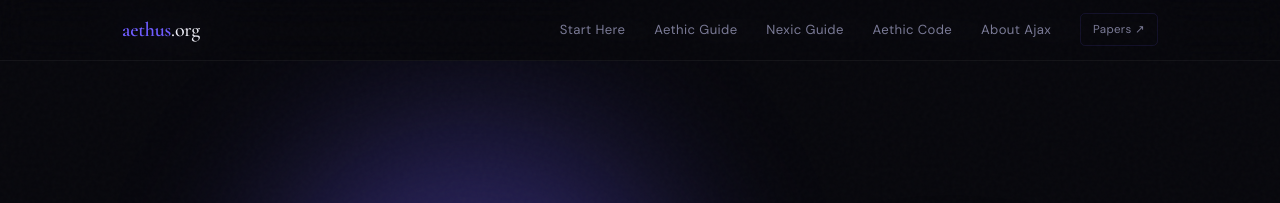
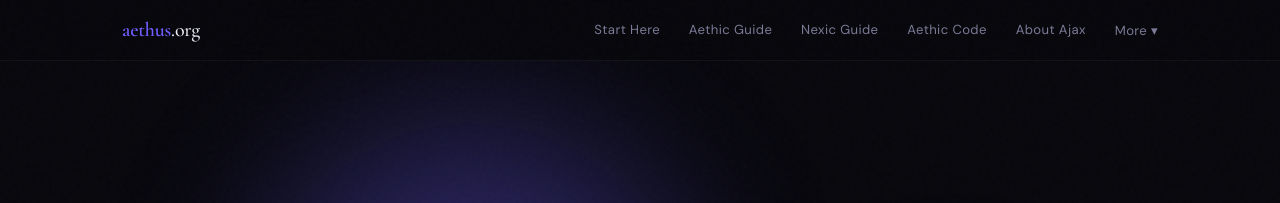
Before and after one commit to brunchwnewton/brunchwnewton.github.io, a Jekyll site: the page built from index.html, in a window 1280 px wide. Shown: the top 203 px of the page. Built offline with Jekyll 4.4.1, drawn with Linux system fonts in a browser that asks for light colours; some of the changed text lies outside the part shown.

Commit message:
Update index.html

```diff
--- a/index.html
+++ b/index.html
@@ -1,13 +1,7 @@
 ---
 layout: default
+title: "aethus.org — Ajax Benander"
 ---
-<!DOCTYPE html>
-<html lang="en">
-<head>
-<meta charset="UTF-8">
-<meta name="viewport" content="width=device-width, initial-scale=1.0">
-<title>aethus.org — Ajax Benander</title>
-<link href="https://fonts.googleapis.com/css2?family=Cormorant+Garamond:ital,wght@0,300;0,400;0,500;0,600;0,700;1,400;1,500&family=JetBrains+Mono:wght@300;400;500&family=DM+Sans:wght@300;400;500;600;700&display=swap" rel="stylesheet">
 <style>
 :root {
   --bg: #07070c;
@@ -46,45 +40,6 @@
 a{color:inherit;text-decoration:none;}
 
 /* ─── TOP NAV ─── */
-.topnav{
-  position:fixed;top:0;left:0;right:0;z-index:200;
-  background:rgba(7,7,12,0.82);
-  backdrop-filter:blur(16px);-webkit-backdrop-filter:blur(16px);
-  border-bottom:1px solid var(--border-subtle);
-  transition:box-shadow 0.3s;
-}
-.topnav.scrolled{box-shadow:0 2px 24px rgba(0,0,0,0.4);}
-.topnav-inner{
-  max-width:1100px;margin:0 auto;
-  display:flex;align-items:center;justify-content:space-between;
-  padding:0.8rem 2rem;
-}
-.topnav-brand{
-  font-family:'Cormorant Garamond',serif;
-  font-size:1.25rem;font-weight:500;
-  color:var(--text-bright);letter-spacing:-0.01em;
-}
-.topnav-brand span{color:var(--accent);font-weight:600;}
-.topnav-links{display:flex;gap:1.8rem;align-items:center;}
-.topnav-links a{
-  font-size:0.82rem;color:var(--text-dim);
-  letter-spacing:0.03em;transition:color 0.2s;
-  position:relative;
-}
-.topnav-links a:hover{color:var(--text-bright);}
-.topnav-links a::after{
-  content:'';position:absolute;bottom:-2px;left:0;
-  width:0;height:1.5px;background:var(--accent);
-  transition:width 0.3s;
-}
-.topnav-links a:hover::after{width:100%;}
-.topnav-links .ext{
-  font-size:0.72rem;padding:0.35rem 0.75rem;
-  border:1px solid var(--border);border-radius:5px;
-  color:var(--text-dim);transition:all 0.2s;
-}
-.topnav-links .ext:hover{border-color:var(--accent);color:var(--accent);}
-.topnav-links .ext::after{display:none;}
 
 /* ─── HERO ─── */
 .hero{
@@ -327,34 +282,14 @@
 /* ─── RESPONSIVE ─── */
 @media(max-width:768px){
   .banners{grid-template-columns:1fr;}
-  .topnav-inner{padding:0.7rem 1rem;}
-  .topnav-links{gap:1rem;}
-  .topnav-links a{font-size:0.75rem;}
-  .section{padding:3rem 1.2rem;}
+        .section{padding:3rem 1.2rem;}
   .hero{padding:5rem 1.2rem 3rem;}
   .banner{min-height:auto;padding:1.5rem;}
 }
 @media(max-width:500px){
-  .topnav-links .hide-mobile{display:none;}
 }
 </style>
-</head>
-<body>
 
-<!-- ═══ TOP NAV ═══ -->
-<nav class="topnav" id="topnav">
-  <div class="topnav-inner">
-    <a href="/" class="topnav-brand"><span>aethus</span>.org</a>
-    <div class="topnav-links">
-      <a href="/start-here.html">Start Here</a>
-      <a href="/aethic-reasoning-guide.html">Aethic Guide</a>
-      <a href="/nexic-reasoning-guide.html">Nexic Guide</a>
-      <a href="/aethic-code/" class="hide-mobile">Aethic Code</a>
-      <a href="/ajax/" class="hide-mobile">About Ajax</a>
-      <a href="https://philpeople.org/profiles/ajax-benander" target="_blank" rel="noopener" class="ext">Papers ↗</a>
-    </div>
-  </div>
-</nav>
 
 <!-- ═══ HERO ═══ -->
 <section class="hero">
@@ -599,7 +534,7 @@
   <div class="section-title">Get in touch</div>
   <div class="contact-row">
     <a href="/ajax/" class="contact-pill"><svg width="16" height="16" viewBox="0 0 24 24" fill="none" stroke="currentColor" stroke-width="2" stroke-linecap="round" stroke-linejoin="round"><path d="M20 21v-2a4 4 0 0 0-4-4H8a4 4 0 0 0-4 4v2"/><circle cx="12" cy="7" r="4"/></svg> About Ajax</a>
-    <a href="mailto:akb9408@rit.edu" class="contact-pill"><svg width="16" height="16" viewBox="0 0 24 24" fill="none" stroke="currentColor" stroke-width="2" stroke-linecap="round" stroke-linejoin="round"><rect width="20" height="16" x="2" y="4" rx="2"/><path d="m22 7-8.97 5.7a1.94 1.94 0 0 1-2.06 0L2 7"/></svg> akb9408@rit.edu</a>
+    <a href="/cdn-cgi/l/email-protection#81e0eae3b8b5b1b9c1f3e8f5afe4e5f4" class="contact-pill"><svg width="16" height="16" viewBox="0 0 24 24" fill="none" stroke="currentColor" stroke-width="2" stroke-linecap="round" stroke-linejoin="round"><rect width="20" height="16" x="2" y="4" rx="2"/><path d="m22 7-8.97 5.7a1.94 1.94 0 0 1-2.06 0L2 7"/></svg> <span class="__cf_email__" data-cfemail="5c3d373e65686c641c2e352872393829">[email&#160;protected]</span></a>
     <a href="https://philpeople.org/profiles/ajax-benander" target="_blank" rel="noopener" class="contact-pill"><svg width="16" height="16" viewBox="0 0 24 24" fill="none" stroke="currentColor" stroke-width="2" stroke-linecap="round" stroke-linejoin="round"><path d="M2 3h6a4 4 0 0 1 4 4v14a3 3 0 0 0-3-3H2z"/><path d="M22 3h-6a4 4 0 0 0-4 4v14a3 3 0 0 1 3-3h7z"/></svg> PhilPeople</a>
     <a href="https://youtube.com/@BrunchWithNewton" target="_blank" rel="noopener" class="contact-pill"><svg width="16" height="16" viewBox="0 0 24 24" fill="currentColor"><path d="M23.5 6.19a3.02 3.02 0 0 0-2.12-2.14C19.5 3.5 12 3.5 12 3.5s-7.5 0-9.38.55A3.02 3.02 0 0 0 .5 6.19 31.6 31.6 0 0 0 0 12a31.6 31.6 0 0 0 .5 5.81 3.02 3.02 0 0 0 2.12 2.14c1.88.55 9.38.55 9.38.55s7.5 0 9.38-.55a3.02 3.02 0 0 0 2.12-2.14A31.6 31.6 0 0 0 24 12a31.6 31.6 0 0 0-.5-5.81zM9.75 15.02V8.98L15.5 12l-5.75 3.02z"/></svg> YouTube</a>
     <a href="https://bsky.app/profile/ajax-science.bsky.social" target="_blank" rel="noopener" class="contact-pill"><svg width="16" height="16" viewBox="0 0 600 530" fill="currentColor"><path d="M135.7 44.3C202 98 274 210 300 261c26-51 98-163 164.3-216.7C491.5 22 568-3.5 568 67.5c0 14.3-8.2 120-13 137.2-16.7 60-77.4 75.3-131.5 66 94.5 16.1 118.6 69.5 66.6 123-99 101.5-142.3-25.5-153.4-58-.7-2-2-2-2.7 0-11.1 32.5-54.4 159.5-153.4 58C128.9 340.2 153 286.8 247.5 270.7c-54.1 9.3-114.8-5.9-131.5-66C111.2 187.5 103 81.8 103 67.5c0-71 76.5-45.5 32.7-23.2z"/></svg> Bluesky</a>
```
Also changed, not shown: other parts of index.html (+6 -8 lines).
